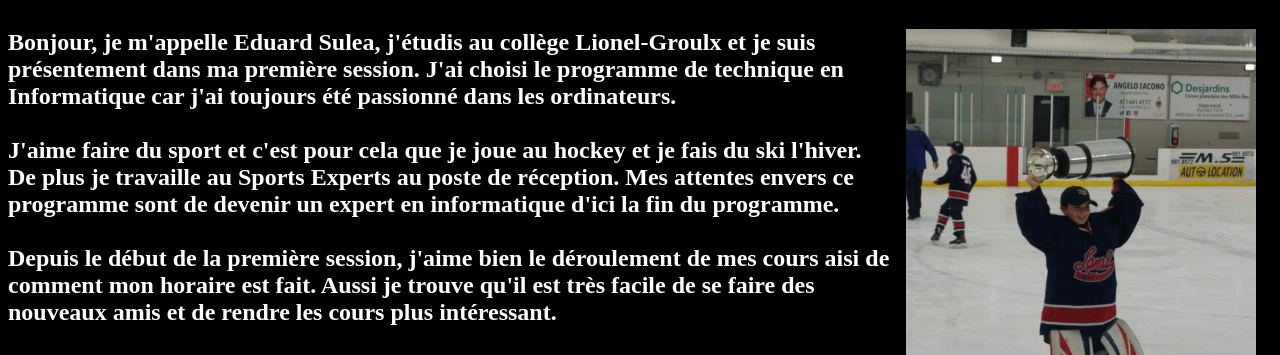
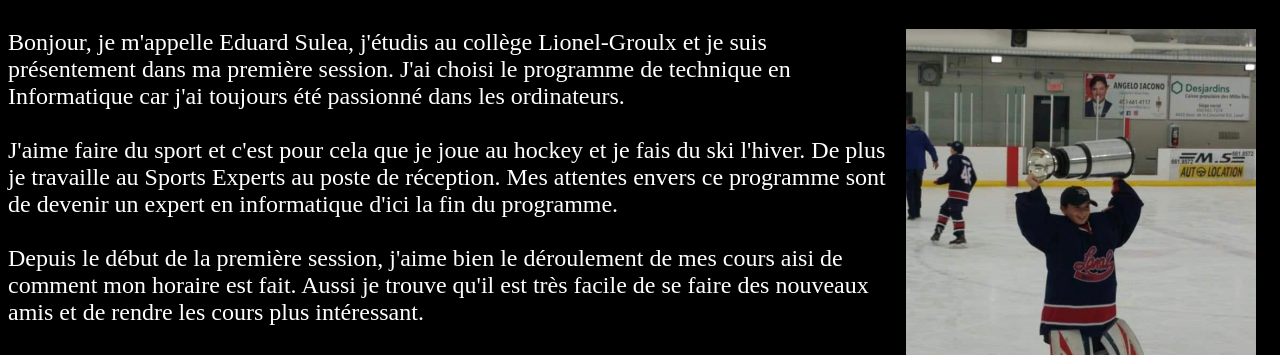
Before and after one commit to IookAtTheSky/Labo-2, a plain HTML site: page index.html in a window 1280 px wide. Shown: the part 218-573 px from the top of the page. Drawn offline with Linux system fonts and the light colour scheme.

Commit message:
correction

```diff
--- a/index.html
+++ b/index.html
@@ -11,10 +11,10 @@
     <h1>
         Je suis Eduard Sulea
     </h1>
-    <p>
+
         <img src="Images/hockey.JPG" alt="OMG"
             style="max-height: 512px; max-width: 512px;padding-right:16px; padding-left:16px; float:right;">
-    <h2>Bonjour, je m'appelle Eduard Sulea, j'étudis au collège Lionel-Groulx et je suis présentement dans
+    <p>Bonjour, je m'appelle Eduard Sulea, j'étudis au collège Lionel-Groulx et je suis présentement dans
         ma première session. J'ai choisi le programme de technique en Informatique car j'ai toujours été passionné
         dans les ordinateurs.<br>
         <br>
@@ -26,7 +26,7 @@
         Depuis le début de la première session, j'aime bien le déroulement de mes cours aisi de comment mon horaire est
         fait. Aussi je trouve qu'il est très facile de se faire des nouveaux amis et de rendre les cours plus
         intéressant.<br>
-    </h2>
+    </p>
 
 
     <h3>Mes coordonnées:</h3>
@@ -43,7 +43,7 @@
 
 
 
-    </p>
+
 </body>
 
 </html>
--- a/styleindex.css
+++ b/styleindex.css
@@ -16,3 +16,6 @@ h3{
     color:rgb(255, 7, 7);
     font-size:xx-large
 }
+p{
+    font-size: 150%;
+}
```
